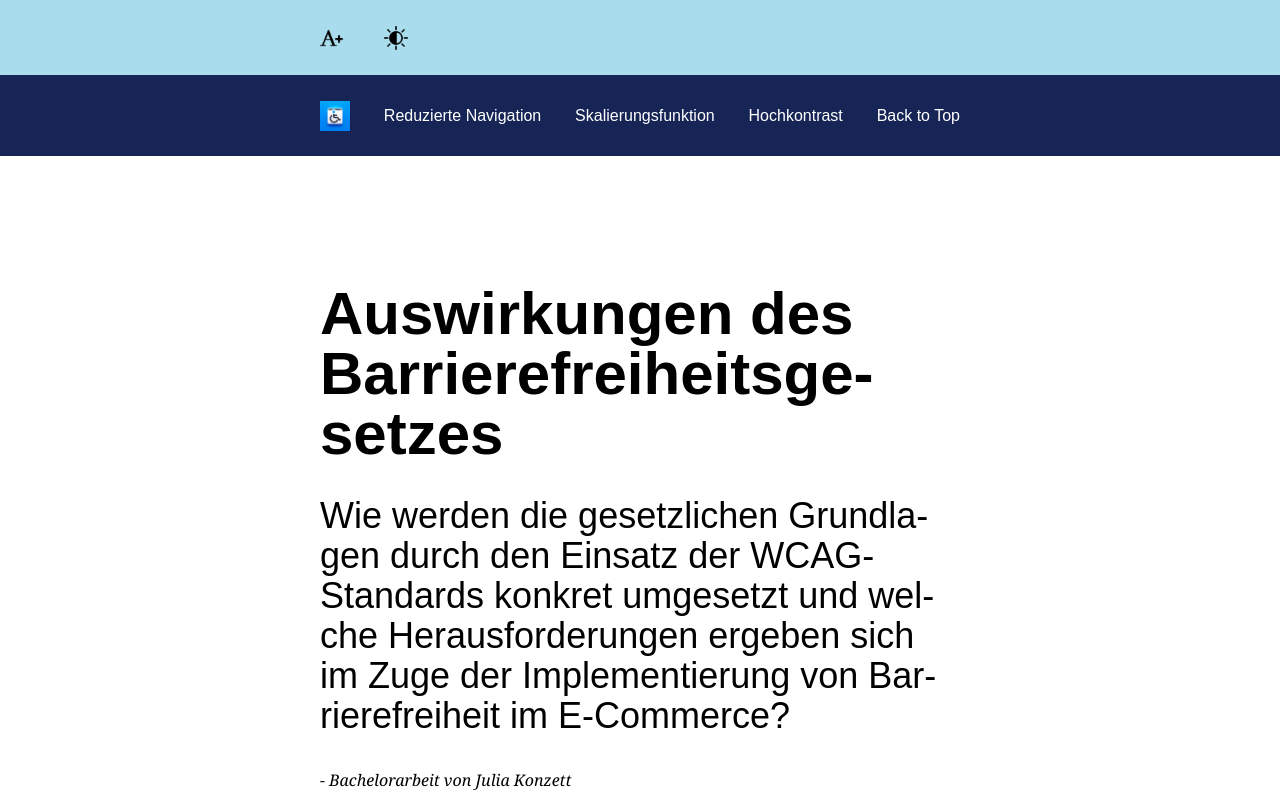
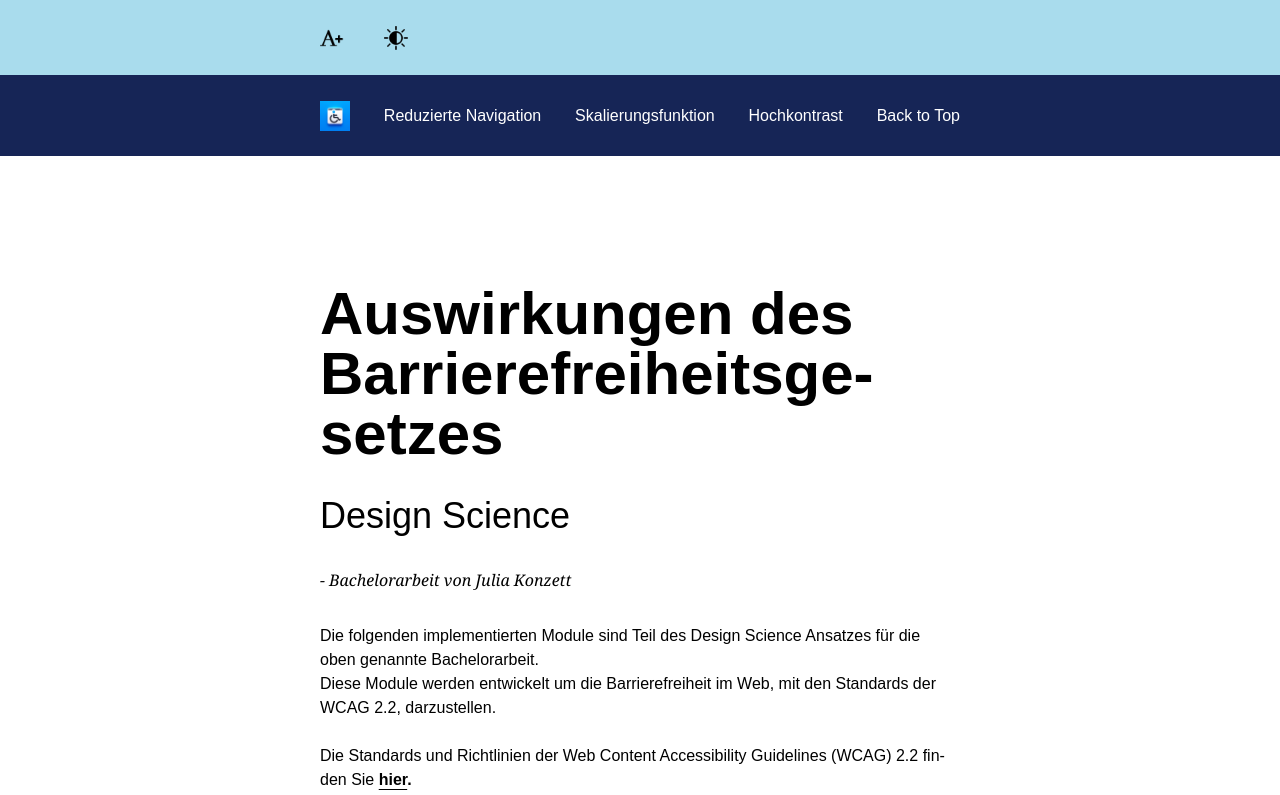
Before and after one commit to juliakonzett/accessibility-x-file, a Next.js app: page / in a window 1280 px wide. Shown: the top 795 px of the page. Built offline with nearby package versions, Linux system fonts and the light colour scheme.

Commit message:
refactor

```diff
--- a/src/app/globals.css
+++ b/src/app/globals.css
@@ -16,13 +16,11 @@ body {
 
 body.contrast .functions-bar {
   background-color: #000000 !important;
-  color: #ffff00 !important;
 }
 
 body.contrast .navbar,
 body.contrast .footer {
   background-color: #1a1a1a!important;
-  color: #ffffff !important;
 }
 
 html.contrast,
--- a/src/components/Intro.tsx
+++ b/src/components/Intro.tsx
@@ -4,11 +4,7 @@ export default function Intro() {
       <h1 className='font-semibold text-6xl'>
         Auswirkungen des Barrierefreiheitsgesetzes
       </h1>
-      <h2 className='font-medium text-4xl'>
-        Wie werden die gesetzlichen Grundlagen durch den Einsatz der
-        WCAG-Standards konkret umgesetzt und welche Herausforderungen ergeben
-        sich im Zuge der Implementierung von Barrierefreiheit im E-Commerce?
-      </h2>
+      <h2 className='font-medium text-4xl'>Design Science</h2>
       <p className='font-serif italic'>- Bachelorarbeit von Julia Konzett</p>
       <p>
         Die folgenden implementierten Module sind Teil des Design Science
```
